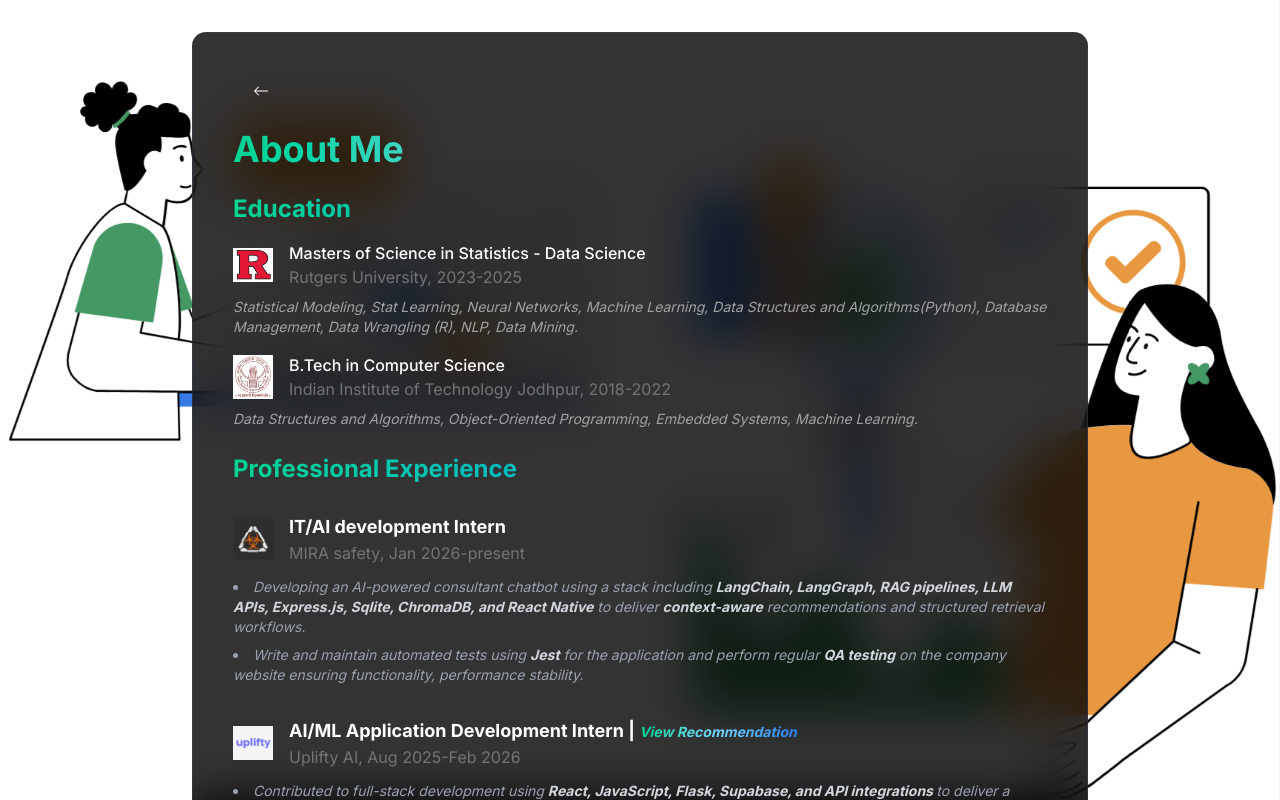
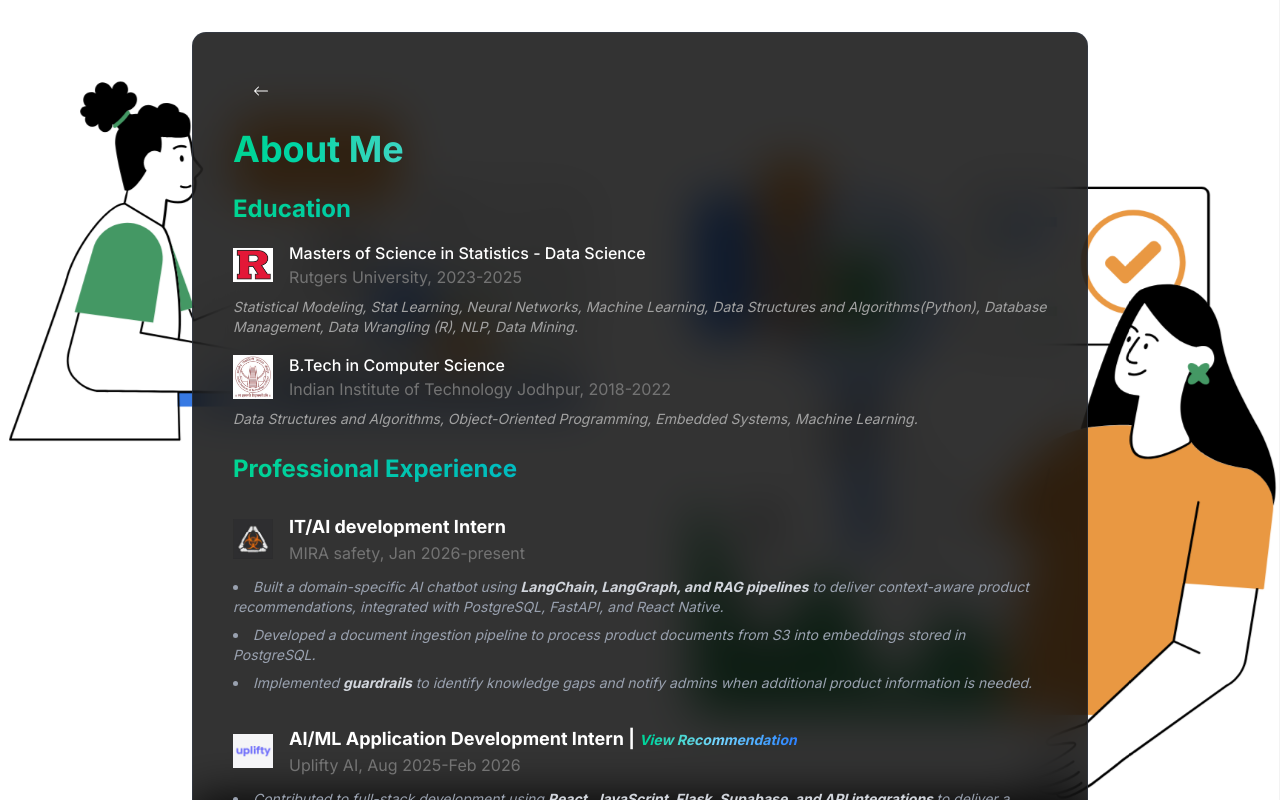
Before and after one commit to amrutha2508/portfolio, a Next.js app: page /about in a window 1280 px wide. Shown: the top 800 px of the page. Built offline with nearby package versions, Linux system fonts and the light colour scheme.

Commit message:
"added mlops project"

```diff
--- a/app/about/page.tsx
+++ b/app/about/page.tsx
@@ -69,11 +69,10 @@
                   </div>
                 </div>
                 <ul className="list-disc list-inside space-y-2 mb-5 text-gray-400 text-sm italic">
-                  <li>
-                    Developing an AI-powered consultant chatbot using a stack including <span className="font-bold text-gray-300">LangChain, LangGraph, RAG pipelines, LLM APIs, Express.js, Sqlite, ChromaDB, and React Native</span> to deliver <span className="font-bold text-gray-300">context-aware</span> recommendations and structured retrieval workflows.
+                  <li> Built a domain-specific AI chatbot using <span className="font-bold text-gray-300">LangChain, LangGraph, and RAG pipelines</span> to deliver context-aware product recommendations, integrated with PostgreSQL, FastAPI, and React Native.
                   </li>
-                  <li>
-                    Write and maintain automated tests using <span className="font-bold text-gray-300">Jest</span> for the application and perform regular <span className="font-bold text-gray-300">QA testing</span> on the company website ensuring functionality, performance stability.
+                  <li>Developed a document ingestion pipeline to process product documents from S3 into embeddings stored in PostgreSQL.</li>
+                  <li>Implemented <span className="font-bold text-gray-300">guardrails</span> to identify knowledge gaps and notify admins when additional product information is needed.
                   </li>
                 </ul>
               </div>
--- a/app/data/projects.json
+++ b/app/data/projects.json
@@ -7,10 +7,19 @@
       "image": "/rag.png",
       "tags": ["Next.js", "TypeScript", "Tailwind", "Clerk", "FastAPI", "Supabase (PostgreSQL)", "Redis", "Celery", "AWS", "Docker", "LLMs", "embedding models", "rerankers", "LangChain", "unstructured.io"],
       "github": "https://github.com/amrutha2508/Full-Stack-RAG-project",
-      "details": "https://drive.google.com/file/d/1I2epQIv0Ncm1rgdlzmeTRbFZg_Yi-fLI/view?usp=share_link"
+      "details": "https://think-doc-4v4wuj0.gamma.site"
+    },
+    {
+      "id": 2,
+      "title": "MLOps - Monitor Dashboard",
+      "description": "MLOps Monitor is an end-to-end MLOps practice project built around the NYC Taxi trip duration prediction problem. The goal was to go beyond just training a model and instead build the surrounding infrastructure that makes machine learning reproducible, observable, and deployable in a real-world setting — experiment tracking, model versioning, automated ingestion, performance monitoring, and a UI to tie it all together.",
+      "image": "/overviewPage.png",
+      "tags": [ "Data Cleaning", "Feature Engineering", "Python", "Model Pipeline", "MLFlow", "S3", "FastAPI"],
+      "github": "https://github.com/amrutha2508/MLOps",
+      "details": "https://mlops-monitor-55nh2yp.gamma.site/#"
     },
         {
-      "id": 2,
+      "id": 3,
       "title": "Automated Standardization of historical clinical data attributes",
       "description": "Developed an AI-powered data pipeline to clean and standardize historical medical data at Bristol Myers Squibb. The system automatically maps inconsistent names and attributes to current standards, improving data quality, reducing manual review, and enabling reliable insights for downstream analysis. The pipeline uses BioBERT and FastText embeddings combined with neural networks to handle variations and ambiguities, and was trained on an expanded dataset of over 45K samples.",
       "image": "/bms_project.png",
@@ -19,7 +28,7 @@
       "details": "https://amrutha2508.github.io/html-portfolio/projects/bms.html"
     },
         {
-      "id": 3,
+      "id": 4,
       "title": "Analyzing AI Narratives: Utopia vs. Dystopia",
       "description": "Analyzed thousands of AI-related news headlines to uncover public sentiment and emerging themes. Used BERTopic for topic extraction and LLM prompting for semantic labeling .Built a multi-label classifier covering 9 AI domains (education, careers, ethics, industries, governance, etc.). Applied lexical and transformer-based sentiment models. Performed n-gram analysis to surface key concerns like job displacement and misinformation. Created interactive dashboards to visualize narrative trends",
       "image": "/ai.jpg",
@@ -28,7 +37,7 @@
       "details": "https://amrutha2508.github.io/html-portfolio/projects/ai-headline.html"
     },
     {
-      "id": 4,
+      "id": 5,
       "title": "Fashion CLIP — Multi-modal Image–Text Retrieval",
       "description": "Fine-tuned a CLIP model to improve image–text matching for fashion products, helping search results better reflect product attributes. Developed preprocessing pipelines to normalize brand names and product details, improving model performance across diverse datasets. Applied multimodal AI and transformers to enhance search accuracy and generalization across different fashion categories.",
       "image": "/fclip.png",
@@ -37,7 +46,7 @@
       "details": "https://amrutha2508.github.io/html-portfolio/projects/fclip.html"
     },
     {
-      "id": 5,
+      "id": 6,
       "title": "Fact-Checking on Public Health Claims",
       "description": "Built an explainable NLP pipeline to fact-check public health claims from social media, classifying them as True, False, Mixture, or Unproven, while addressing challenges like domain-specific language, overfitting, and class imbalance.",
       "image": "/fact-check.png",
--- a/app/work/page.tsx
+++ b/app/work/page.tsx
@@ -40,7 +40,7 @@
                   <p className="text-grau-300 mg-4 mt-4">{project.description}</p>
                   <div className="flex flex-wrap gap-2 mb-4 mt-4">
                     {project.tags.map((tag,index)=>(
-                      <span key={index} className="px-2 py-1 text-sm rounded-full bg-slate-800/50 text-gray-300 border border-neutral-800/70">
+                      <span key={index} className="px-2 py-1 text-sm rounded-full bg-slate-700/50 text-gray-300 border border-neutral-800/70">
                         {tag}
                       </span>
                     ))}
```
Also changed, not shown: public/overviewPage.png (added).
